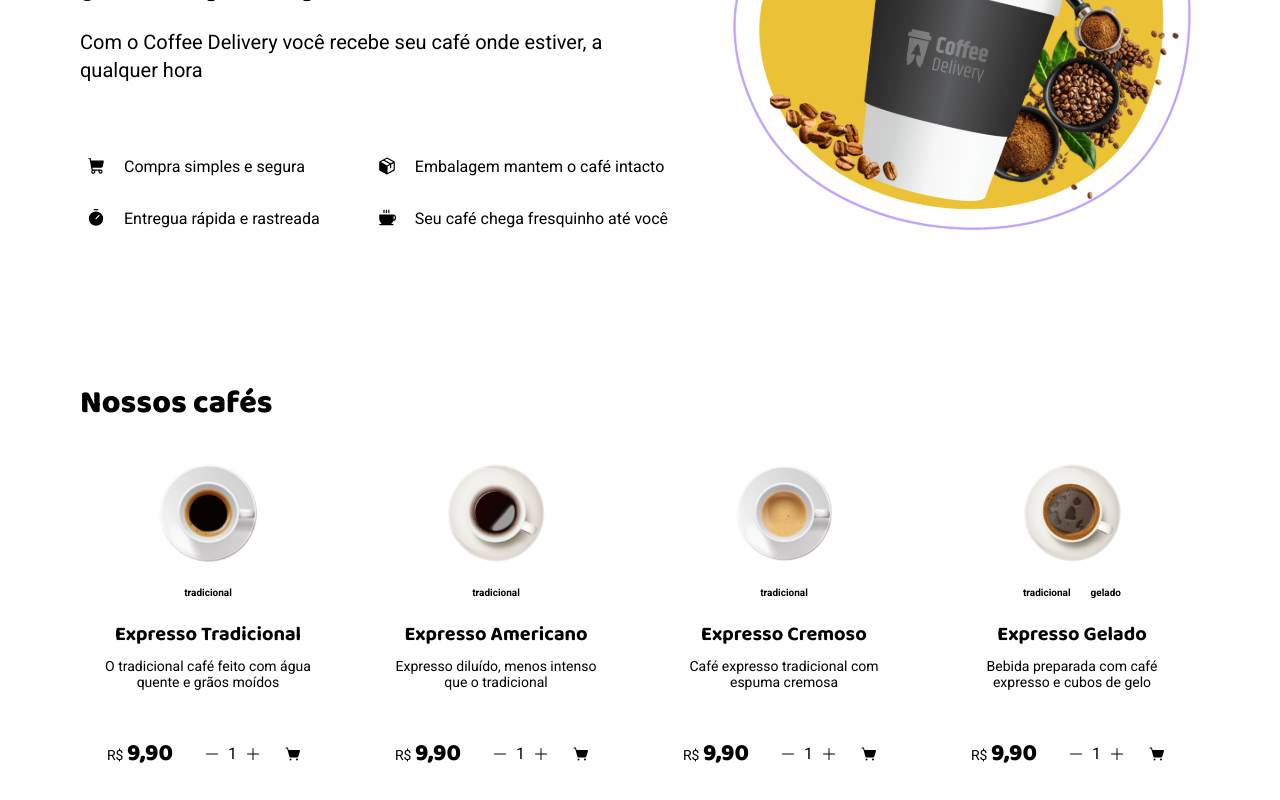
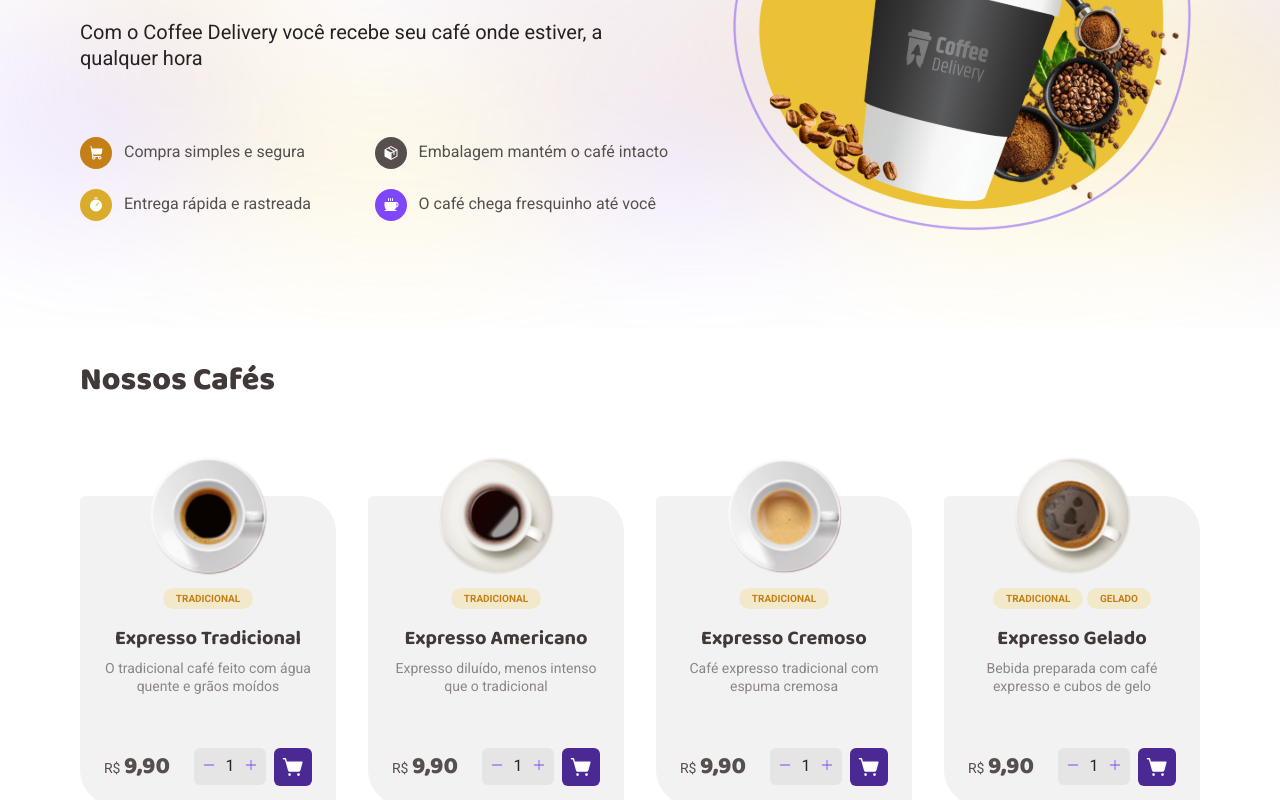
Before and after one commit to PeZunino/02-rocketseat-ignite-react-challenge-CoffeeDelivery, a React (Vite) app: page / in a window 1280 px wide. Shown: the part 320-1120 px from the top of the page. Built offline with nearby package versions, Linux system fonts and the light colour scheme.

Commit message:
Home page refactored

```diff
--- a/src/pages/Home/index.tsx
+++ b/src/pages/Home/index.tsx
@@ -1,162 +1,138 @@
-import coffeeCupIlustration from "../../assets/coffee_illustration.svg";
-
-import { useTheme } from "styled-components";
 import {
-  Content,
-  Hero,
-  HeroListItem,
-  HeroList,
+  HeroContainer,
+  HeroContent,
   HeroTitle,
-  CoffeeList,
-  CoffeeListItem,
-  ListItemFotterOptions,
-  ListItemTag,
-} from "./styles";
+  HeroSubTitle,
+  HeroFooter,
+  Info,
+  CoffeeCard,
+  MainContent,
+  Tag,
+  CardFooter,
+  CardIncreaseDecreaseOption,
+} from "./styles.ts";
+import heroImage from "../../assets/hero-img.svg";
 import {
   Coffee,
   Minus,
   Package,
+  ShoppingCart,
+  Timer,
   Plus,
-  ShoppingCart,
   ShoppingCartSimple,
-  Timer,
 } from "@phosphor-icons/react";
-import { useContext } from "react";
-import { OrderContext } from "../../context/OrderContext";
+import { useTheme } from "styled-components";
+import availableCoffees from "../../../data.json";
 
 export function Home() {
-  const {
-    handleAddToCart,
-    handleDecrementCoffeeAmount,
-    handleIncrementCoffeeAmount,
-    preOrder,
-  } = useContext(OrderContext);
-
-  const theme = useTheme();
-
+  const { colors } = useTheme();
   return (
     <>
-      <Hero>
+      <HeroContainer>
+        <HeroContent>
           <div>
             <HeroTitle>
-            <p>
-              Encontre o café perfeito <br />
-              para qualquer hora do dia
-            </p>
-            <p>
+              Encontre o café perfeito para qualquer hora do dia
+            </HeroTitle>
+            <HeroSubTitle>
               Com o Coffee Delivery você recebe seu café onde estiver, a
               qualquer hora
-            </p>
-          </HeroTitle>
-
-          <HeroList>
-            <div>
-              <HeroListItem>
+            </HeroSubTitle>
+            <HeroFooter>
+              <ul>
+                <Info>
                   <ShoppingCart
                     weight="fill"
-                  color={theme["white-200"]}
-                  style={{ background: theme["yellow"] }}
                     size={32}
+                    color={colors.white}
+                    style={{ background: colors["yellow-dark"] }}
                   />
                   <p>Compra simples e segura</p>
-              </HeroListItem>
-              <HeroListItem>
+                </Info>
+                <Info>
                   <Timer
                     weight="fill"
-                  color={theme["white-200"]}
-                  style={{ background: theme["yellow-dark"] }}
                     size={32}
+                    color={colors.white}
+                    style={{ background: colors.yellow }}
                   />
-                <p>Entregua rápida e rastreada</p>
-              </HeroListItem>
-            </div>
-            <div>
-              <HeroListItem>
+                  <p>Entrega rápida e rastreada</p>
+                </Info>
+              </ul>
+
+              <ul>
+                <Info>
                   <Package
                     weight="fill"
-                  color={theme["white-200"]}
-                  style={{ background: theme["gray-300"] }}
                     size={32}
+                    color={colors.white}
+                    style={{ background: colors["base-text"] }}
                   />
-                <p>Embalagem mantem o café intacto</p>
-              </HeroListItem>
-              <HeroListItem>
+                  <p>Embalagem mantém o café intacto</p>
+                </Info>
+                <Info>
                   <Coffee
                     weight="fill"
-                  color={theme["white-200"]}
-                  style={{ background: theme["purple"] }}
                     size={32}
+                    color={colors.white}
+                    style={{ background: colors.purple }}
                   />
-                <p>Seu café chega fresquinho até você</p>
-              </HeroListItem>
+                  <p>O café chega fresquinho até você</p>
+                </Info>
+              </ul>
+            </HeroFooter>
           </div>
-          </HeroList>
+
+          <img src={heroImage} />
+        </HeroContent>
+      </HeroContainer>
+
+      <MainContent>
+        <h2>Nossos Cafés</h2>
+        <div>
+          {availableCoffees.coffees.map((coffee) => (
+            <CoffeeCard key={coffee.id}>
+              <img src={coffee.image} />
+
+              <div>
+                {coffee.tags.map((tag) => (
+                  <Tag key={tag}>{tag.toUpperCase()}</Tag>
+                ))}
               </div>
-        <img
-          src={coffeeCupIlustration}
-          alt="copo de café do coffee delivery com fundo amarelo e grãos"
-        />
-      </Hero>
-      <Content>
-        <p>Nossos cafés</p>
-
-        <CoffeeList>
-          <CoffeeList>
-            {preOrder.map(({ coffee, amount }) => (
-              <CoffeeListItem key={coffee.id}>
-                <img src={coffee.image} />
-                <ListItemTag>
-                  {coffee.tags.map((tag, index) => (
-                    <p key={index}>{tag}</p>
-                  ))}
-                </ListItemTag>
 
               <p>{coffee.title}</p>
-                <p>{coffee.description}</p>
+              <span>{coffee.description}</span>
 
-                <ListItemFotterOptions>
+              <CardFooter>
                 <p>
-                    <span>R$ </span>
+                  R${" "}
+                  <span>
                     {String(coffee.price).padEnd(4, "0").replace(".", ",")}
+                  </span>
                 </p>
 
-                  <div>
+                <CardIncreaseDecreaseOption>
                   <button>
-                      <Minus
-                        size={32}
-                        color={theme["purple"]}
-                        onClick={() => handleDecrementCoffeeAmount(coffee.id)}
+                    <Minus size={14} />
+                  </button>
+                  <span>1</span>
+                  <button>
+                    <Plus size={14} />
+                  </button>
+                </CardIncreaseDecreaseOption>
+
+                <button>
+                  <ShoppingCartSimple
+                    weight="fill"
+                    size={38}
+                    color={colors.white}
                   />
                 </button>
-                    <span>
-                      {
-                        preOrder.find((item) => item.coffee.id == coffee.id)
-                          ?.amount
-                      }
-                    </span>
-                    <button>
-                      <Plus
-                        size={32}
-                        color={theme["purple"]}
-                        onClick={() => handleIncrementCoffeeAmount(coffee.id)}
-                      />
-                    </button>
+              </CardFooter>
+            </CoffeeCard>
+          ))}
         </div>
-
-                  <button onClick={() => handleAddToCart(coffee, amount)}>
-                    <ShoppingCartSimple
-                      weight="fill"
-                      color={theme["white-200"]}
-                      style={{ background: theme["purple"] }}
-                      size={32}
-                    />
-                  </button>
-                </ListItemFotterOptions>
-              </CoffeeListItem>
-            ))}
-          </CoffeeList>
-        </CoffeeList>
-      </Content>
+      </MainContent>
     </>
   );
 }
--- a/src/pages/Home/styles.ts
+++ b/src/pages/Home/styles.ts
@@ -1,66 +1,67 @@
 import styled from "styled-components";
+import heroBackground from "../../assets/hero-bg.svg";
 
-export const Hero = styled.section`
-  max-width: 70rem;
+export const HeroContainer = styled.section`
+  height: 34rem;
+
+  padding-top: 5.875rem;
+  padding-bottom: 6.75rem;
+
+  background-image: url(${heroBackground});
+`;
+
+export const HeroContent = styled.div`
+  width: 70rem;
+
   margin: 0 auto;
-  padding-top: 5.875rem;
-  padding-bottom: 8.75rem;
 
   display: flex;
   gap: 3.5rem;
 
-  > div {
-    flex: 1;
-  }
-
-  @media (max-width: 1024px) {
-    padding-left: 0.5rem;
+  div {
+    width: 36.75rem;
   }
 `;
 
-export const HeroTitle = styled.div`
-  > p:nth-child(1) {
-    color: ${(props) => props.theme["gray-500"]};
+export const HeroTitle = styled.h1`
+  margin-bottom: 1rem;
 
-    font-family: "Baloo 2", serif;
-    font-weight: 800;
-    font-size: 3rem;
-    line-height: 140%;
-  }
+  color: ${({ theme }) => theme.colors["base-title"]};
 
-  > p:nth-child(2) {
-    margin-top: 1rem;
-    margin-bottom: 4.125rem;
+  ${({ theme }) => theme.fonts.titleXL};
+`;
 
-    color: ${(props) => props.theme["gray-400"]};
+export const HeroSubTitle = styled.p`
+  color: ${({ theme }) => theme.colors["base-title"]};
 
-    font-size: 1.25rem;
-    line-height: 140%;
-  }
+  ${({ theme }) => theme.fonts.textL};
+`;
 
-  @media (max-width: 1024px) {
-    > p:nth-child(1) {
-      font-size: 2.5rem;
-    }
+export const HeroFooter = styled.footer`
+  margin-top: 4.125rem;
+
+  display: flex;
+  justify-content: space-between;
+
+  ul {
+    list-style: none;
   }
 `;
-
-export const HeroList = styled.div`
-  display: flex;
-  justify-content: space-between;
-`;
-
-export const HeroListItem = styled.div`
+export const Info = styled.li`
   display: flex;
   align-items: center;
 
-  color: ${(props) => props.theme["gray-300"]};
-
-  > svg {
-    padding: 0.4rem 0.2rem;
+  svg {
+    padding: 0.5rem 0.4rem;
     margin-right: 0.75rem;
 
     border-radius: 999px;
+  }
+
+  p {
+    color: ${({ theme }) => theme.colors["base-text"]};
+
+    ${({ theme }) => theme.fonts.textM};
   }
 
   & + & {
@@ -68,120 +69,138 @@ export const HeroListItem = styled.div`
   }
 `;
 
-export const Content = styled.main`
-  max-width: 70rem;
+export const MainContent = styled.main`
+  width: 70rem;
+
   margin: 0 auto;
+  margin-bottom: 9.8rem;
+  h2 {
+    margin-top: 2rem;
+    color: ${({ theme }) => theme.colors["base-subtitle"]};
 
-  > p {
-    margin-bottom: 3.375rem;
-
-    font-family: "Baloo 2", serif;
-    font-weight: 800;
-    font-size: 2rem;
+    ${({ theme }) => theme.fonts.titleL};
   }
 
-  @media (max-width: 1024px) {
-    padding-left: 0.5rem;
+  > div {
+    margin-top: 5.875rem;
+
+    display: flex;
+    flex-wrap: wrap;
+    column-gap: 2rem;
+    row-gap: 2.5rem;
   }
 `;
 
-export const CoffeeList = styled.div`
-  display: flex;
-  flex-wrap: wrap;
-  column-gap: 2rem;
-`;
+export const CoffeeCard = styled.div`
+  width: 16rem;
+  height: 19.375rem;
 
-export const CoffeeListItem = styled.div`
-  height: 19.375rem;
-  width: 16rem;
-  margin-bottom: 2.5rem;
-  padding: 1.25rem;
-  padding-top: 0;
+  padding-bottom: 1.25rem;
+  border-radius: 6px 36px;
 
   display: flex;
   flex-direction: column;
   align-items: center;
 
-  border-radius: 6px 36px;
-  background-color: ${(props) => props.theme["white-300"]};
+  position: relative;
+
+  background: ${({ theme }) => theme.colors["base-card"]};
 
   img {
-    transform: translateY(-20px);
+    width: 7.5rem;
+
+    margin-top: -40px;
   }
 
-  > p:nth-child(3) {
-    color: ${(props) => props.theme["gray-500"]};
+  > p {
+    color: ${({ theme }) => theme.colors["base-subtitle"]};
 
-    font-family: "Baloo 2", serif;
-    font-size: 1.25rem;
-    font-weight: bold;
+    ${({ theme }) => theme.fonts.titleS};
   }
+  > span {
+    margin: 0.5rem 1.25rem;
 
-  p:nth-child(4) {
-    color: ${(props) => props.theme["gray-200"]};
+    text-align: center;
 
-    margin-top: 0.5rem;
-    margin-bottom: 2.0625rem;
-    text-align: center;
-    font-size: 0.875rem;
+    color: ${({ theme }) => theme.colors["base-label"]};
+
+    ${({ theme }) => theme.fonts.textS};
   }
 `;
 
-export const ListItemTag = styled.div`
-  display: flex;
-  gap: 0.25rem;
-  p {
-    width: fit-content;
-    padding: 0.25rem 0.5rem;
-    margin-bottom: 1rem;
+export const Tag = styled.div`
+  padding: 0.25rem 0.8rem;
+  margin-top: 0.75rem;
+  margin-bottom: 1rem;
+  border-radius: 999px;
 
-    border-radius: 999px;
-    color: ${(props) => props.theme["yellow-dark"]};
-    background: ${(props) => props.theme["yellow-light"]};
+  display: inline-block;
 
-    font-size: 0.625rem;
-    font-weight: bold;
+  color: ${({ theme }) => theme.colors["yellow-dark"]};
+  background: ${({ theme }) => theme.colors["yellow-light"]};
+
+  ${({ theme }) => theme.fonts.tag};
+
+  & + & {
+    margin-left: 0.25rem;
   }
 `;
 
-export const ListItemFotterOptions = styled.div`
+export const CardFooter = styled.div`
   margin-top: auto;
 
   display: flex;
   align-items: center;
 
   p {
-    color: ${(props) => props.theme["gray-300"]};
+    color: ${({ theme }) => theme.colors["base-text"]};
+    ${({ theme }) => theme.fonts.textS};
+  }
+  p span {
+    ${({ theme }) => theme.fonts.titleM};
+  }
+  div {
+    margin-left: 1.5rem;
+    margin-right: 0.5rem;
+  }
 
-    font-family: "Baloo 2", serif;
-    font-weight: 800;
-    font-size: 1.5rem;
+  > button {
+    line-height: 0;
 
-    span {
-      font-family: "Roboto", serif;
-      font-weight: 400;
-      font-size: 0.875rem;
+    svg {
+      padding: 0.5rem;
+      border-radius: 6px;
+
+      background-color: ${({ theme }) => theme.colors["purple-dark"]};
+    }
+
+    &:hover svg {
+      background-color: ${({ theme }) => theme.colors["purple"]};
     }
   }
+`;
 
-  div {
-    margin-left: 1.4375rem;
-    margin-right: 0.5rem;
+export const CardIncreaseDecreaseOption = styled.div`
+  padding: 0.5rem;
+  border-radius: 6px;
 
-    display: flex;
-    align-items: center;
+  display: flex;
+  align-items: center;
+  gap: 0.25rem;
 
-    border-radius: 6px;
-    background: ${(props) => props.theme["white-500"]};
+  background: ${({ theme }) => theme.colors["base-button"]};
+
+  span {
+    width: 1.25rem;
+    text-align: center;
+
+    color: ${({ theme }) => theme.colors["base-title"]};
+    ${({ theme }) => theme.fonts.textM};
   }
-
-  button {
-    line-height: 0;
+  button svg {
+    color: ${({ theme }) => theme.colors["purple"]};
   }
-
-  svg {
-    padding: 0.3rem 0.5rem;
-
-    border-radius: 6px;
+  button:hover svg {
+    color: ${({ theme }) => theme.colors["purple-dark"]};
   }
 `;
```
Also changed, not shown: src/assets/hero-bg.svg (added), src/assets/hero-img.svg (renamed from src/assets/coffee_illustration.svg). Lines whose indentation alone changed are shown as unchanged.
